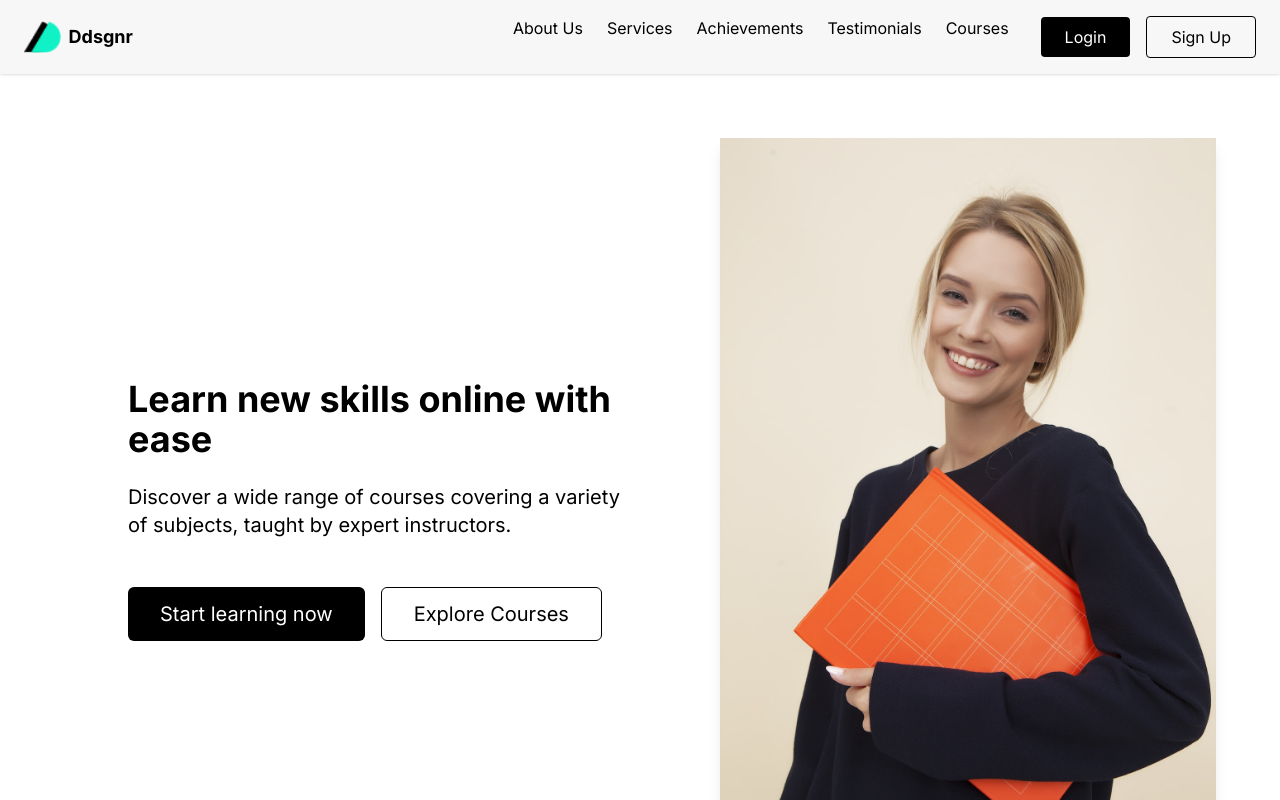
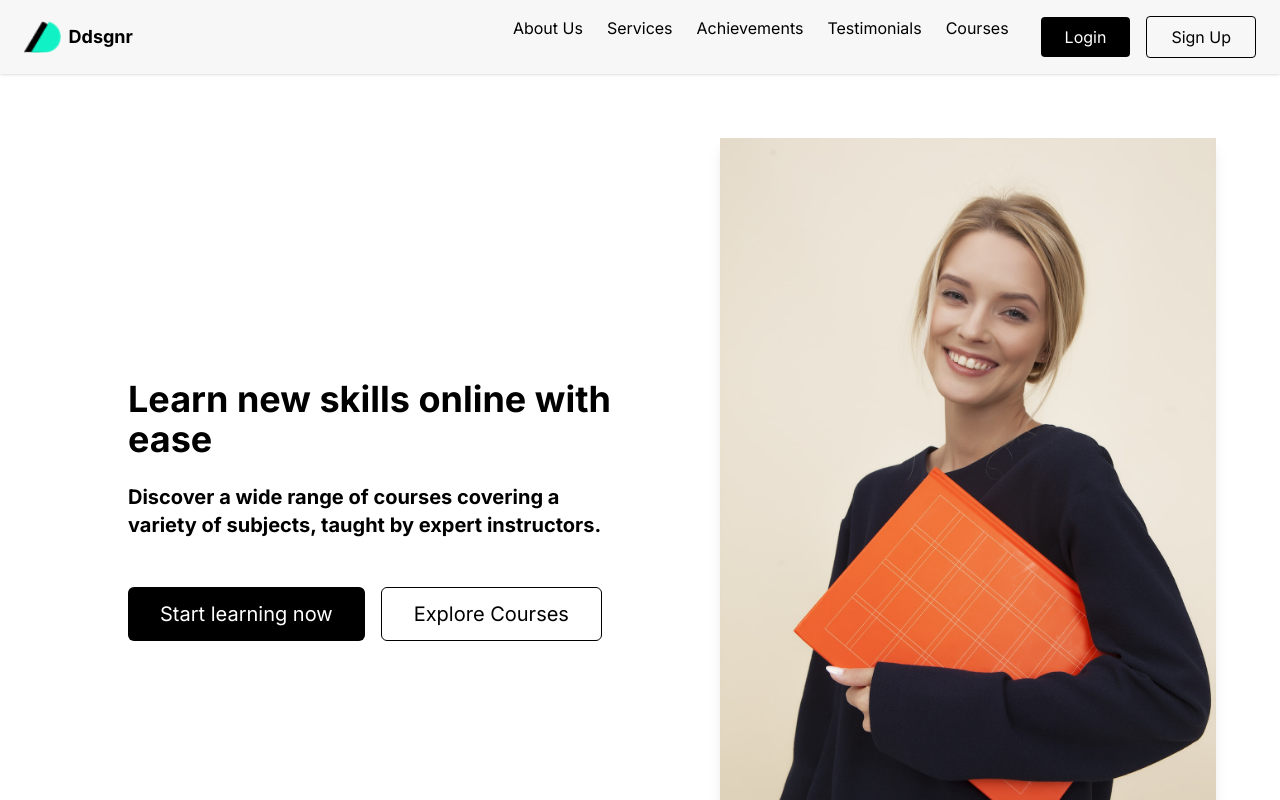
Before and after one commit to almas-aftab-ahmed/figma-2-giaic, a Next.js app: page / in a window 1280 px wide. Shown: the top 800 px of the page. Built offline with nearby package versions, Linux system fonts and the light colour scheme.

Commit message:
initial commit

```diff
--- a/src/app/components/Hero.tsx
+++ b/src/app/components/Hero.tsx
@@ -6,10 +6,10 @@ const HeroSection = () => {
     <section className="flex flex-col md:flex-row items-center gap-8 min-h-screen w-full p-8 md:p-16">
       {/* Left Side Content */}
       <div className="flex-1 flex flex-col justify-center gap-6 px-8 md:px-16 bg-white">
-        <h1 className="text-xxl md:text-4xl font-Roboto leading-tight text-[#000000] font-bold text-[56px]">
+        <h1 className="text-xxl md:text-4xl  leading-tight text-[#000000] font-bold text-[56px]">
           Learn new skills online with ease
         </h1>
-        <p className="text-[#000000] mb-6 text-lg md:text-xl font-Roboto">
+        <p className="text-[#000000] mb-6 text-lg md:text-xl font-bold">
           Discover a wide range of courses covering a variety of subjects, taught by expert instructors.
         </p>
         <div className="flex flex-col sm:flex-row gap-6 sm:gap-4">
--- a/src/app/components/NavBar.tsx
+++ b/src/app/components/NavBar.tsx
@@ -3,7 +3,7 @@
 import Link from 'next/link';
 import { useState } from 'react';
 import Image from 'next/image';
-import { Inter, Roboto } from 'next/font/google';
+import { Inter, } from 'next/font/google';
 
 const inter = Inter({ subsets: ['latin'] });
 
--- a/src/app/globals.css
+++ b/src/app/globals.css
@@ -5,6 +5,6 @@
 
 @layer base {
   body {
-    font-family: 'Inter', 'Roboto';
+    font-family: 'Inter', Roboto;
   }
 }
```
